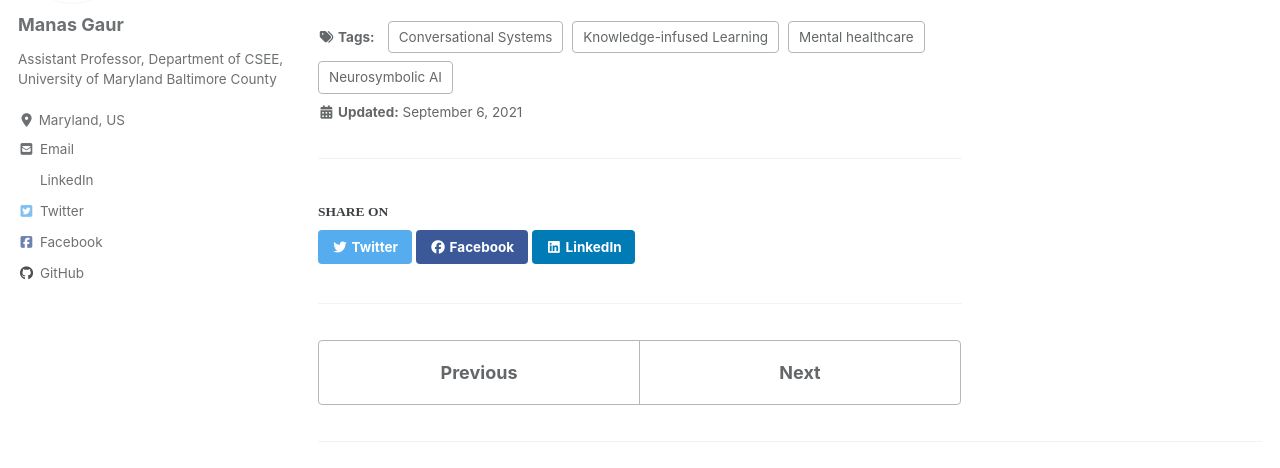
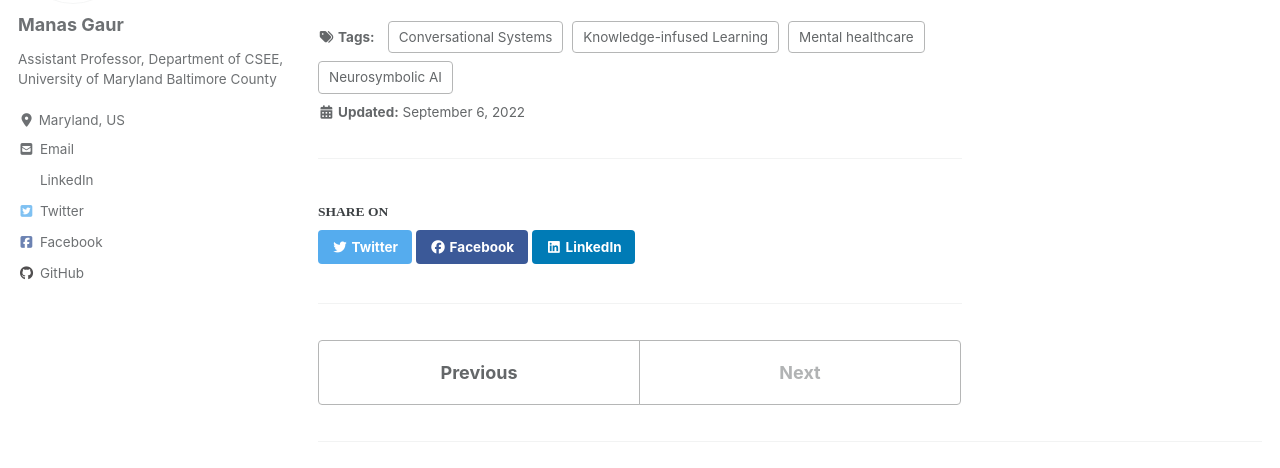
Before and after one commit to manasgaur/manasgaur.github.io, a Jekyll site: the page built from _posts/2022-09-06-umbc.md, in a window 1280 px wide and 900 px high, scrolled down 602 px. Shown: the part 156-624 px from the top of the window. Built offline with Jekyll 4.4.1, drawn with Linux system fonts in a browser that asks for light colours; cached includes are drawn as plain includes; nearby versions of some CDN libraries.

Commit message:
update index

```diff
--- a/_posts/2022-09-06-umbc.md
+++ b/_posts/2022-09-06-umbc.md
@@ -1,6 +1,6 @@
 ---
 title: "New Beginnings @ UMBC, Tutorial at ICON and AI/ML Systems Conference"
-date: 2021-09-06
+date: 2022-09-06
 tags: [Neurosymbolic AI, Knowledge-infused Learning, Conversational Systems, Mental healthcare]
 excerpt: Academic Life and Upcoming Tutorials
 ---
--- a/index.html
+++ b/index.html
@@ -2,7 +2,7 @@
 layout: home
 author_profile: true
 ---
-<b>Starting Fall 2022</b>, I will be starting a new position as an assistant professor of <a href="https://www.csee.umbc.edu/">Computer Science</a> at <a href="https://umbc.edu/">University of Maryland Baltimore County</a>. Currently, I hold the position of Senior AI Research Scientist with the Knowledge and Dialog team within <a href="https://research.samsung.com/artificial-intelligence">AI Center</a> at Samsung Research America. Previously, I was a visiting researcher at <a href="https://www.turing.ac.uk/">the Alan Turing Institute</a>. I have been awarded PhD in Computer Science from the <a href="http://aiisc.ai">Artificial Intelligence Institute</a> at  <a href="https://sc.edu/">The University of South Carolina</a> in 2022, where I was advised by <a href="http://amit.aiisc.ai/">Dr. Amit Sheth</a>. Prior to this, I completed bachelors and masters in Computer Science and Software Engineering from <a href="http://aiactr.ac.in/">Netaji Subhas University of Technology</a>(East Campus) and <a href="http://www.dtu.ac.in/">Delhi Technological University</a>, India, respectively.
+I am an assistant professor of <a href="https://www.csee.umbc.edu/">Computer Science</a> at <a href="https://umbc.edu/">University of Maryland Baltimore County</a>. Currently, I hold the position of Senior AI Research Scientist with the Knowledge and Dialog team within <a href="https://research.samsung.com/artificial-intelligence">AI Center</a> at Samsung Research America. Previously, I was a visiting researcher at <a href="https://www.turing.ac.uk/">the Alan Turing Institute</a>. I have been awarded PhD in Computer Science from the <a href="http://aiisc.ai">Artificial Intelligence Institute</a> at  <a href="https://sc.edu/">The University of South Carolina</a> in 2022, where I was advised by <a href="http://amit.aiisc.ai/">Dr. Amit Sheth</a>. Prior to this, I completed bachelors and masters in Computer Science and Software Engineering from <a href="http://aiactr.ac.in/">Netaji Subhas University of Technology</a>(East Campus) and <a href="http://www.dtu.ac.in/">Delhi Technological University</a>, India, respectively.
 
 <p style="font-family:sans-serif;"> &#128680;At UMBC CSEE, I will be starting a reading+research group: <a href="https://scholar.google.com/citations?user=VJ8ZdCEAAAAJ&hl=en&oi=ao">Knowledge-infused AI and Inference</a>(<b style="font-family:verdana;"> KAI<sup>2</sup></b>)(<i>website Coming Soon</i>). Please drop me an email if you would like join!!</p>
 
```
